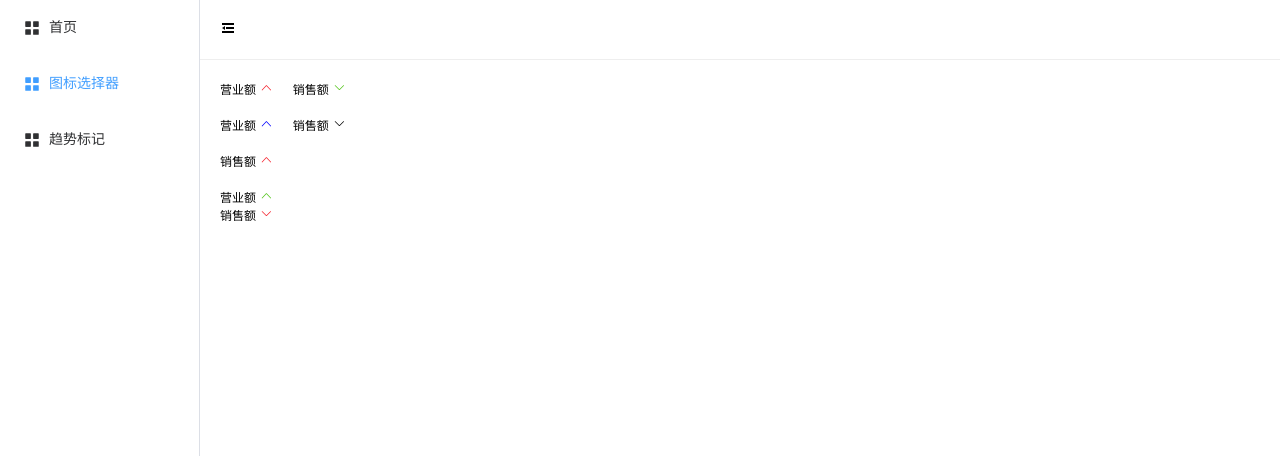
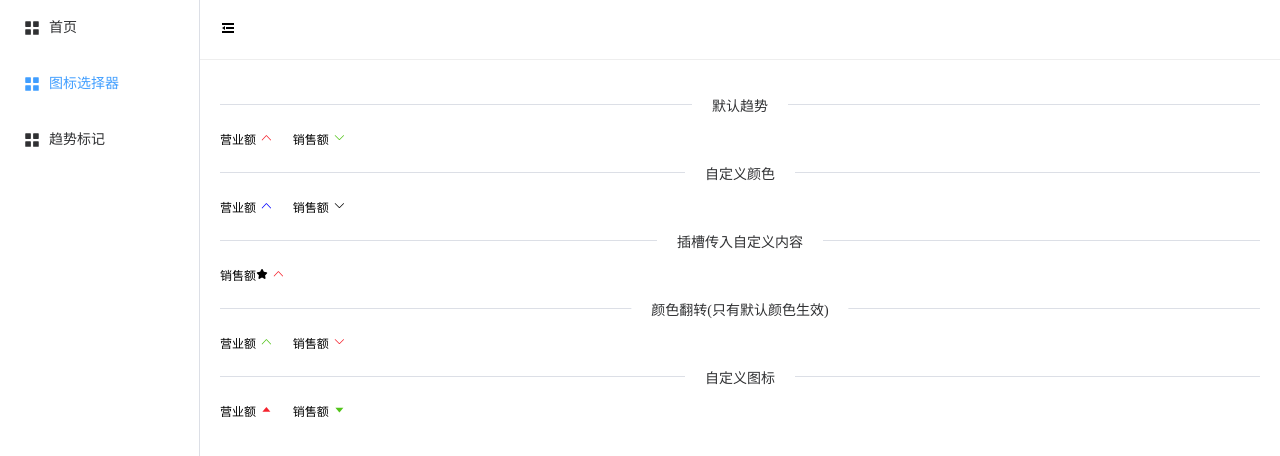
Before and after one commit to isakya/my-components-vue3_elplus, a Vue app: page /#/trend in a window 1280 px wide. Shown: the top 456 px of the page. Built offline with nearby package versions, Linux system fonts and the light colour scheme.

Commit message:
自定义图标实现

```diff
--- a/src/components/trend/src/index.vue
+++ b/src/components/trend/src/index.vue
@@ -5,9 +5,11 @@
       <div v-else>{{ text }}</div>
     </div>
     <div class="icon">
-      <el-icon-arrowup :style="{ color: !reverseColor ? upIconColor : '#52c41a' }" v-if="type === 'up'">
-      </el-icon-arrowup>
-      <el-icon-arrowdown :style="{ color: !reverseColor ? downIconColor : '#f5222d' }" v-else></el-icon-arrowdown>
+      <component :is="`el-icon-${icon?.toLocaleLowerCase() || 'arrowup'}`"
+        :style="{ color: !reverseColor ? upIconColor : '#52c41a' }" v-if="type === 'up'"></component>
+      <component :is="`el-icon-${icon?.toLocaleLowerCase() || 'arrowdown'}`"
+        :style="{ color: !reverseColor ? downIconColor : '#f5222d' }" v-else>
+      </component>
     </div>
   </div>
 </template>
@@ -28,6 +30,10 @@ let props = defineProps({
   text: {
     type: String,
     default: 'title'
+  },
+  // 自定义图标
+  icon: {
+    type: String,
   },
   // 颜色反转,只在默认颜色下生效，自定义颜色不生效
   reverseColor: {
--- a/src/views/trend/index.vue
+++ b/src/views/trend/index.vue
@@ -1,4 +1,7 @@
 <template>
+  <el-divider>
+    默认趋势
+  </el-divider>
   <div class="flex">
     <div>
       <trend text="营业额"></trend>
@@ -7,7 +10,9 @@
       <trend text="销售额" type="down"></trend>
     </div>
   </div>
-  <br />
+  <el-divider>
+    自定义颜色
+  </el-divider>
   <div class="flex">
     <div>
       <trend text="营业额" upIconColor="blue"></trend>
@@ -16,11 +21,34 @@
       <trend text="销售额" type="down" downIconColor="#000"></trend>
     </div>
   </div>
-  <br>
-  <trend>销售额</trend>
-  <br>
-  <trend text="营业额" reverseColor></trend>
-  <trend type="down" reverseColor text="销售额"></trend>
+  <el-divider>
+    插槽传入自定义内容
+  </el-divider>
+  <trend>
+    <span>销售额<el-icon-starfilled></el-icon-starfilled></span>
+  </trend>
+  <el-divider>
+    颜色翻转(只有默认颜色生效)
+  </el-divider>
+  <div class="flex">
+    <div>
+      <trend text="营业额" reverseColor></trend>
+    </div>
+    <div>
+      <trend type="down" reverseColor text="销售额"></trend>
+    </div>
+  </div>
+  <el-divider>
+    自定义图标
+  </el-divider>
+  <div class="flex">
+    <div>
+      <trend text="营业额" icon="carettop"></trend>
+    </div>
+    <div>
+      <trend type="down" text="销售额" icon="CaretBottom"></trend>
+    </div>
+  </div>
 </template>
 
 <script setup lang="ts">
```
